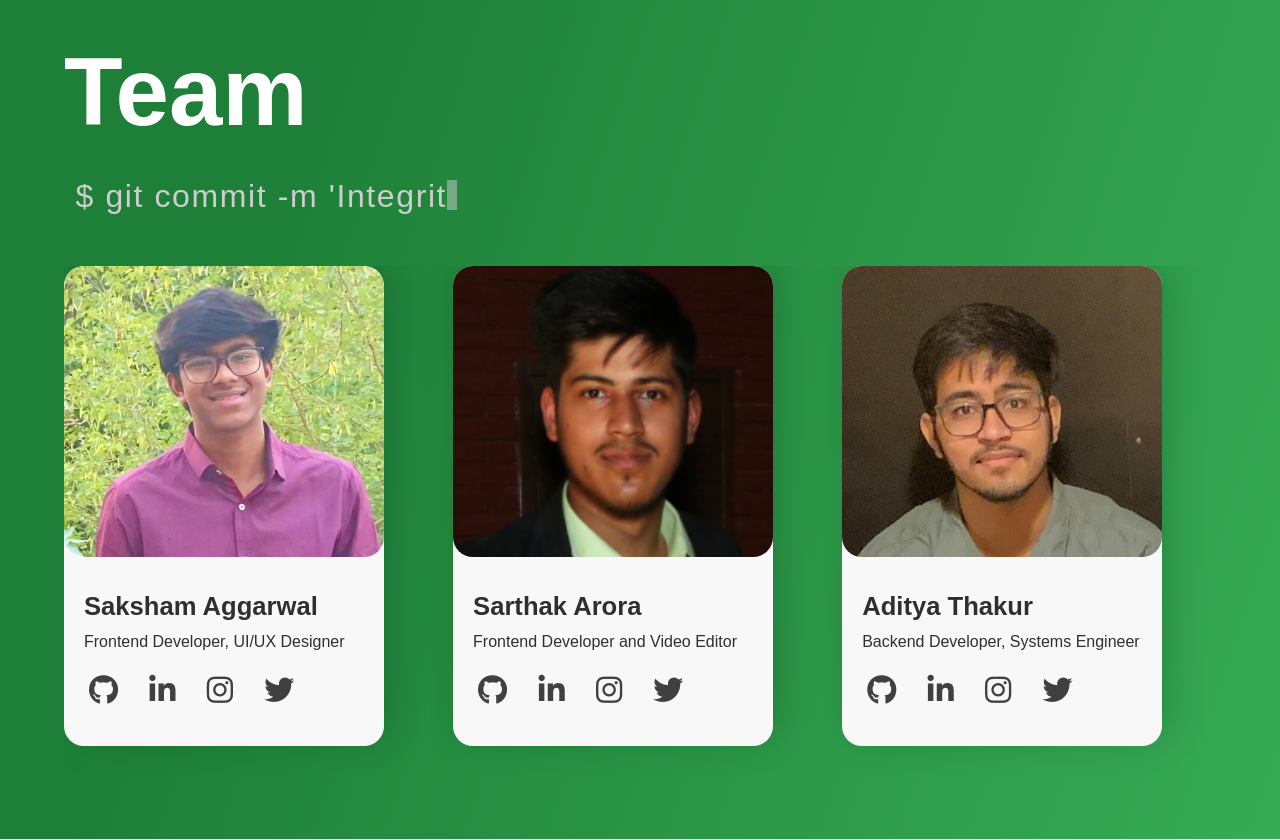
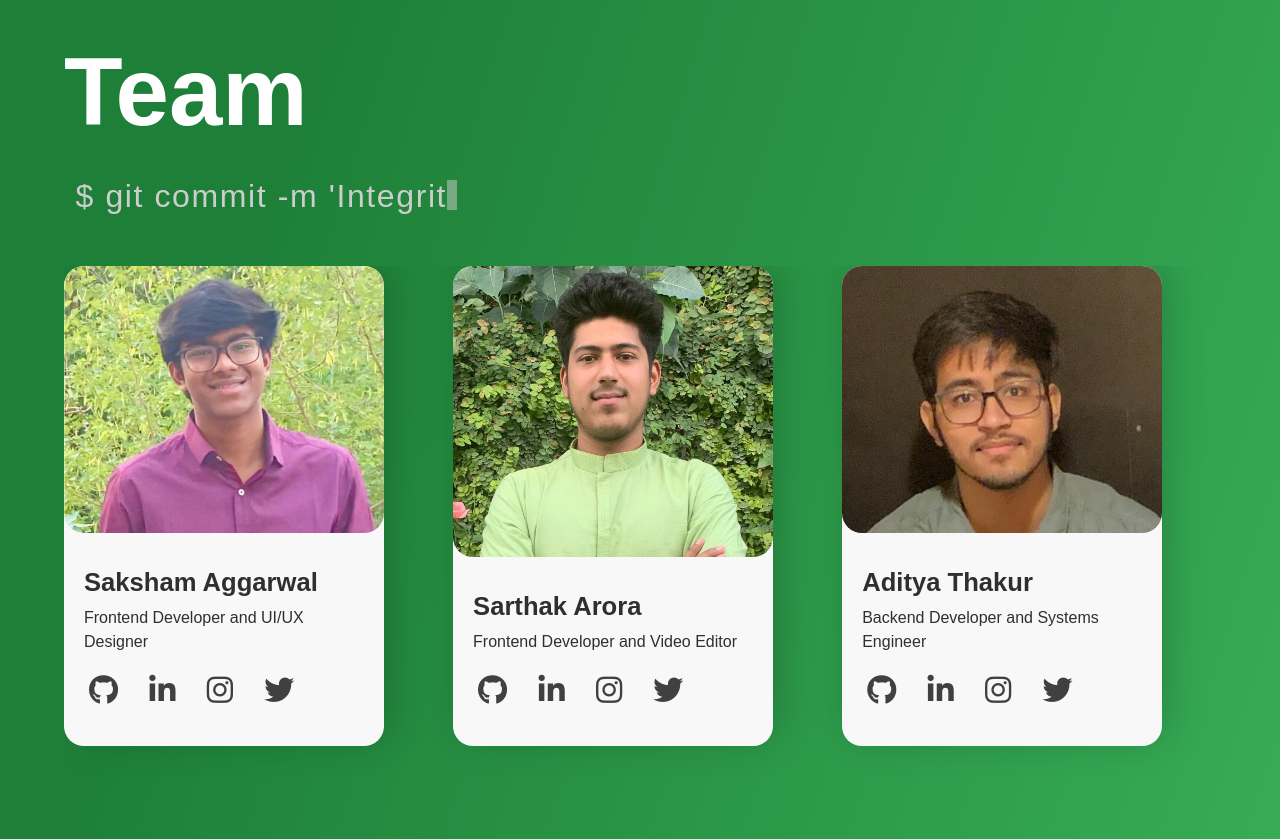
Before and after one commit to Commit-Inc/Commit-Inc, a Django app: page /about/ in a window 1280 px wide. Shown: the part 794-1634 px from the top of the page. Run offline with Django 3.2, Linux system fonts and the light colour scheme; some libraries are stand-ins or nearby versions.

Commit message:
sarthak pic

```diff
--- a/main/static/css/about.css
+++ b/main/static/css/about.css
@@ -145,7 +145,7 @@ h1 {
 .sarthak-image,
 .saksham-image,
 .aditya-image {
-  background-image: url(../img/about/sarthak.png);
+  background-image: url(../img/about/sarthak.jpeg);
   background-position: center;
   background-size: cover;
   background-repeat: no-repeat;
--- a/main/templates/main/about.html
+++ b/main/templates/main/about.html
@@ -114,7 +114,7 @@
             <div class="saksham-image"></div>
             <div class="card-body about-body">
               <h3 class="card-title">Saksham Aggarwal</h3>
-              <p>Frontend Developer, UI/UX Designer</p>
+              <p>Frontend Developer and UI/UX Designer</p>
               <ul>
                 <li>
                   <a href="https://github.com/SakshamDevelops">
@@ -174,7 +174,7 @@
             <div class="aditya-image"></div>
             <div class="card-body about-body">
               <h3 class="card-title">Aditya Thakur</h3>
-              <p>Backend Developer, Systems Engineer</p>
+              <p>Backend Developer and Systems Engineer</p>
 
               <ul>
                 <li>
```
Also changed, not shown: main/static/img/about/sarthak.jpeg, main/static/img/about/sarthak.png (deleted).
